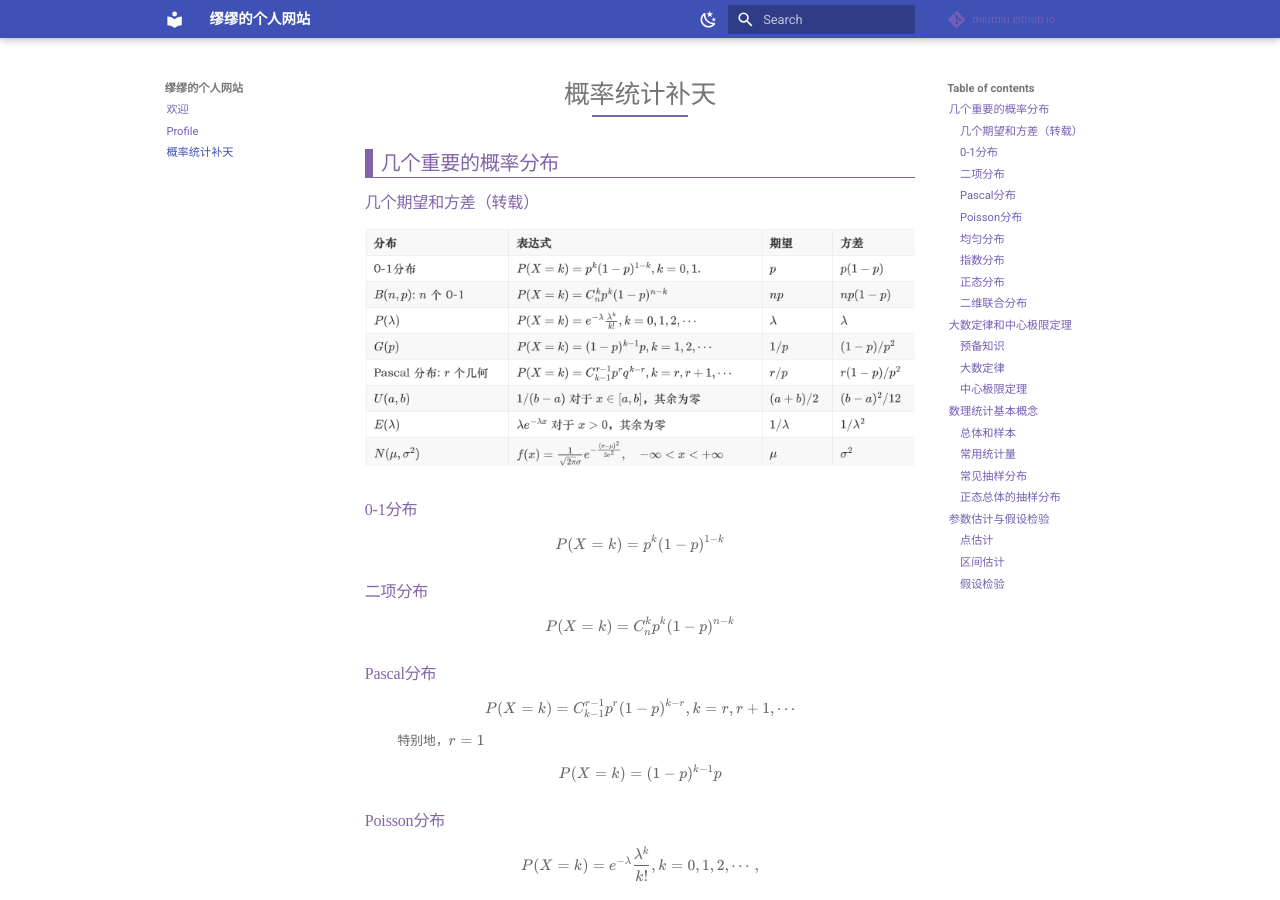
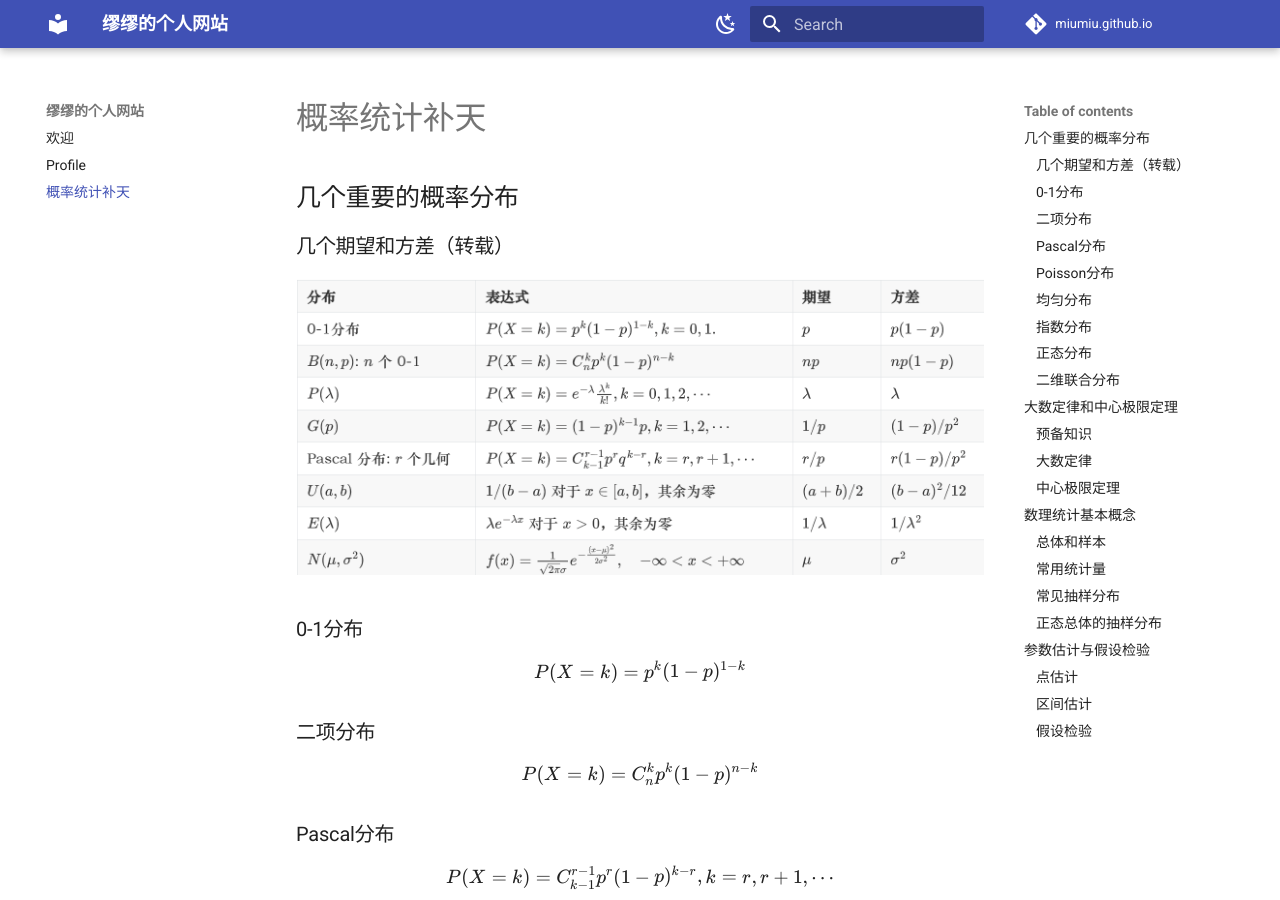
Before and after one commit to Miuarcher/miumiu.github.io, an MkDocs documentation site: the page built from docs/概率统计补天.md, in a window 1280 px wide and 900 px high. Built offline with MkDocs 1.6.1 and Material for MkDocs 9.7.7, drawn with Linux system fonts in a browser that asks for light colours; some web fonts are replaced; comment, search, counter and statistics services are not loaded.

Commit message:
delete purple

```diff
--- a/mkdocs.yml
+++ b/mkdocs.yml
@@ -48,4 +48,3 @@ extra_css:
   # [数学公式支持]
   # https://squidfunk.github.io/mkdocs-material/reference/math/#katex
   - https://cdnjs.cloudflare.com/ajax/libs/KaTeX/0.16.7/katex.min.css
-  - stylesheets/purple-classic.css
```
